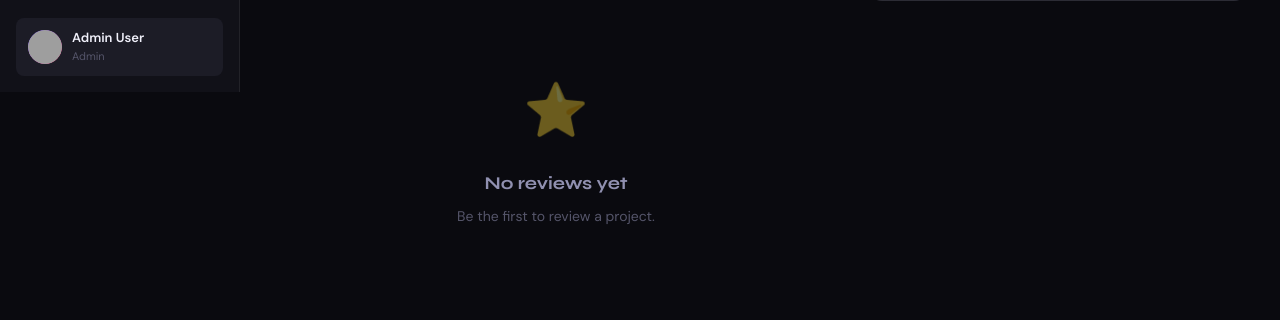
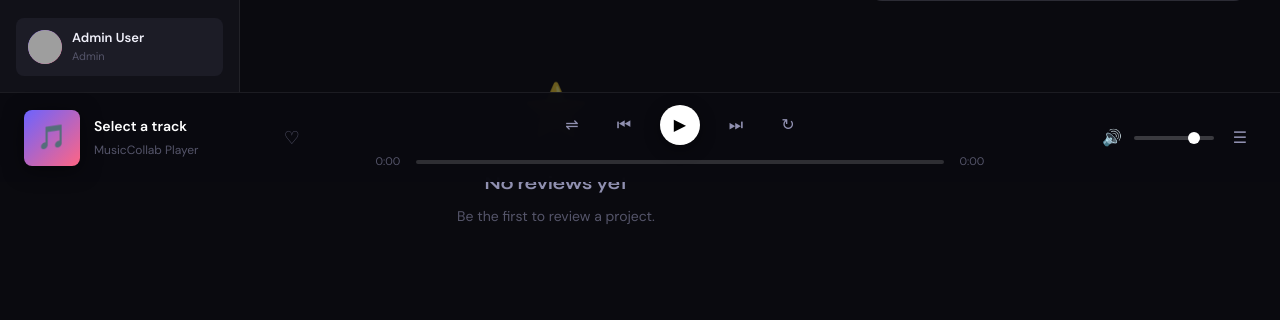
Before and after one commit to narayananvenkatesh05-jr/music-collab-system, a Flask app: page /reviews in a window 1280 px wide. Shown: the part 708-1028 px from the top of the page. Run offline with Flask 3, Linux system fonts and the light colour scheme; a user stored in the database is signed in; data comes from the database, SQL or seed files in the repository; data that the repository does not hold is empty; some libraries are stand-ins or nearby versions; grey boxes are pictures that could not be loaded.

Commit message:
Add Spotify style music player

```diff
--- /dev/null
+++ b/static/css/player.css
@@ -0,0 +1,274 @@
+/* ============================================================
+   MusicCollab — Spotify-Style Bottom Player
+   ============================================================ */
+
+.music-player {
+  position: fixed;
+  bottom: 0; left: 0; right: 0;
+  height: 90px;
+  background: rgba(10,10,16,0.97);
+  backdrop-filter: blur(30px);
+  border-top: 1px solid rgba(255,255,255,0.08);
+  display: flex;
+  align-items: center;
+  justify-content: space-between;
+  padding: 0 24px;
+  z-index: 500;
+  transform: translateY(100%);
+  transition: transform 0.4s cubic-bezier(0.4,0,0.2,1);
+  gap: 16px;
+}
+
+.music-player.visible {
+  transform: translateY(0);
+}
+
+body.player-active .page-body {
+  padding-bottom: 110px;
+}
+
+/* Left: track info */
+.player-left {
+  display: flex;
+  align-items: center;
+  gap: 14px;
+  width: 280px;
+  flex-shrink: 0;
+}
+
+.player-album-art {
+  width: 56px; height: 56px;
+  border-radius: 8px;
+  background: linear-gradient(135deg, var(--accent), var(--accent-2));
+  display: flex; align-items: center; justify-content: center;
+  font-size: 24px;
+  flex-shrink: 0;
+  overflow: hidden;
+  box-shadow: 0 4px 20px rgba(0,0,0,0.5);
+}
+
+.player-album-art.spinning {
+  animation: vinylSpin 4s linear infinite;
+}
+
+@keyframes vinylSpin {
+  from { transform: rotate(0deg); }
+  to   { transform: rotate(360deg); }
+}
+
+.player-album-art img {
+  width: 100%; height: 100%; object-fit: cover;
+}
+
+.player-track-info { flex: 1; min-width: 0; }
+
+.player-track-name {
+  font-size: 14px; font-weight: 600; color: #fff;
+  white-space: nowrap; overflow: hidden; text-overflow: ellipsis;
+  margin-bottom: 3px;
+}
+
+.player-track-artist {
+  font-size: 12px; color: var(--text-muted);
+  white-space: nowrap; overflow: hidden; text-overflow: ellipsis;
+}
+
+.player-like-btn {
+  background: none; border: none;
+  color: var(--text-muted);
+  cursor: pointer; font-size: 18px;
+  padding: 4px;
+  transition: all 0.2s;
+  flex-shrink: 0;
+}
+.player-like-btn:hover,
+.player-like-btn.liked { color: var(--accent-2); transform: scale(1.2); }
+
+/* Center: controls + progress */
+.player-center {
+  display: flex; flex-direction: column;
+  align-items: center; gap: 8px;
+  flex: 1; max-width: 620px;
+}
+
+.player-controls {
+  display: flex; align-items: center; gap: 20px;
+}
+
+.ctrl-btn {
+  background: none; border: none;
+  color: var(--text-secondary);
+  cursor: pointer; font-size: 16px;
+  padding: 6px; border-radius: 50%;
+  transition: all 0.15s;
+  display: flex; align-items: center; justify-content: center;
+  width: 32px; height: 32px;
+}
+.ctrl-btn:hover { color: #fff; background: rgba(255,255,255,0.1); }
+.ctrl-btn.active { color: var(--accent); }
+
+.ctrl-btn-play {
+  width: 40px; height: 40px;
+  background: #fff; border: none; border-radius: 50%;
+  color: #000; font-size: 16px;
+  cursor: pointer;
+  display: flex; align-items: center; justify-content: center;
+  transition: all 0.15s;
+  box-shadow: 0 4px 16px rgba(0,0,0,0.4);
+  flex-shrink: 0;
+}
+.ctrl-btn-play:hover { transform: scale(1.08); background: #ddd; }
+
+/* Progress bar */
+.player-progress {
+  display: flex; align-items: center; gap: 10px; width: 100%;
+}
+
+.progress-time {
+  font-size: 11px; color: var(--text-muted);
+  width: 36px; text-align: center;
+  flex-shrink: 0; font-variant-numeric: tabular-nums;
+}
+
+.progress-track {
+  flex: 1; height: 4px;
+  background: rgba(255,255,255,0.15);
+  border-radius: 99px; cursor: pointer; position: relative;
+  transition: height 0.1s;
+}
+.progress-track:hover { height: 6px; }
+
+.progress-fill {
+  height: 100%; background: #fff;
+  border-radius: 99px; position: relative;
+  transition: background 0.2s; pointer-events: none;
+}
+.progress-track:hover .progress-fill { background: var(--accent); }
+
+.progress-thumb {
+  position: absolute; right: -6px; top: 50%;
+  transform: translateY(-50%);
+  width: 12px; height: 12px;
+  background: #fff; border-radius: 50%;
+  opacity: 0; transition: opacity 0.15s; pointer-events: none;
+}
+.progress-track:hover .progress-thumb { opacity: 1; }
+
+/* Right: volume */
+.player-right {
+  display: flex; align-items: center; gap: 10px;
+  width: 200px; justify-content: flex-end; flex-shrink: 0;
+}
+
+.volume-container { display: flex; align-items: center; gap: 8px; }
+
+.volume-icon {
+  background: none; border: none;
+  color: var(--text-muted); cursor: pointer;
+  font-size: 16px; padding: 4px; transition: color 0.15s;
+}
+.volume-icon:hover { color: #fff; }
+
+.volume-slider {
+  -webkit-appearance: none; appearance: none;
+  width: 80px; height: 4px;
+  background: rgba(255,255,255,0.2);
+  border-radius: 99px; outline: none; cursor: pointer;
+}
+.volume-slider::-webkit-slider-thumb {
+  -webkit-appearance: none;
+  width: 12px; height: 12px;
+  background: #fff; border-radius: 50%; cursor: pointer;
+}
+
+/* Now playing highlight */
+.track-item.now-playing {
+  background: rgba(108,99,255,0.1);
+  border-color: rgba(108,99,255,0.3) !important;
+}
+.track-item.now-playing .track-name { color: var(--accent); }
+
+/* Queue panel */
+.queue-panel {
+  position: fixed; bottom: 90px; right: 0;
+  width: 320px; max-height: 400px;
+  background: rgba(12,12,20,0.98);
+  backdrop-filter: blur(20px);
+  border: 1px solid rgba(255,255,255,0.08);
+  border-bottom: none; border-radius: 12px 0 0 0;
+  overflow-y: auto; z-index: 499;
+  transform: translateX(100%);
+  transition: transform 0.3s ease;
+}
+.queue-panel.open { transform: translateX(0); }
+
+.queue-panel-header {
+  padding: 16px 20px;
+  border-bottom: 1px solid rgba(255,255,255,0.06);
+  font-weight: 700; font-size: 14px;
+  display: flex; align-items: center; justify-content: space-between;
+  position: sticky; top: 0;
+  background: rgba(12,12,20,0.98);
+}
+
+.queue-item {
+  display: flex; align-items: center; gap: 12px;
+  padding: 10px 20px; cursor: pointer;
+  transition: background 0.15s; font-size: 13px;
+}
+.queue-item:hover { background: rgba(255,255,255,0.05); }
+.queue-item.active { background: rgba(108,99,255,0.1); color: var(--accent); }
+
+.queue-thumb {
+  width: 36px; height: 36px; border-radius: 6px;
+  background: linear-gradient(135deg,var(--accent),var(--accent-2));
+  display: flex; align-items: center; justify-content: center;
+  font-size: 16px; flex-shrink: 0; overflow: hidden;
+}
+.queue-thumb img { width: 100%; height: 100%; object-fit: cover; }
+
+/* Free tracks section */
+.free-tracks-section {
+  background: var(--bg-card);
+  border: 1px solid var(--border);
+  border-radius: var(--radius);
+  padding: 24px; margin-bottom: 28px;
+}
+
+.free-track-item {
+  display: flex; align-items: center; gap: 14px;
+  padding: 10px 14px; border-radius: var(--radius-sm);
+  cursor: pointer; transition: background 0.15s;
+  border: 1px solid transparent;
+}
+.free-track-item:hover {
+  background: var(--bg-hover);
+  border-color: var(--border);
+}
+.free-track-item.now-playing {
+  background: rgba(108,99,255,0.1);
+  border-color: rgba(108,99,255,0.3);
+}
+.free-track-item.now-playing .free-track-name { color: var(--accent); }
+
+/* Equalizer animation */
+.eq-anim {
+  display: flex; align-items: flex-end; gap: 2px; height: 16px;
+}
+.eq-anim-bar {
+  width: 3px; background: var(--accent); border-radius: 2px;
+  animation: eqBounce 0.8s ease-in-out infinite alternate;
+}
+.eq-anim-bar:nth-child(2) { animation-delay: 0.2s; }
+.eq-anim-bar:nth-child(3) { animation-delay: 0.4s; }
+
+@keyframes eqBounce {
+  from { height: 4px; }
+  to   { height: 14px; }
+}
+
+@media (max-width: 768px) {
+  .music-player { padding: 0 12px; height: 75px; }
+  .player-right { display: none; }
+  .player-left  { width: auto; }
+}
--- /dev/null
+++ b/static/js/player.js
@@ -0,0 +1,343 @@
+/* ============================================================
+   MusicCollab — Spotify-Style Music Player
+   ============================================================ */
+'use strict';
+
+const FREE_TRACKS = [
+  { id:'f1', name:'Midnight City Vibes',  artist:'Free Library', type:'Electronic',
+    url:'https://www.soundhelix.com/examples/mp3/SoundHelix-Song-1.mp3',
+    img:'https://images.unsplash.com/photo-1571330735066-03aaa9429d89?w=56&q=70' },
+  { id:'f2', name:'Soul Groove',          artist:'Free Library', type:'R&B',
+    url:'https://www.soundhelix.com/examples/mp3/SoundHelix-Song-2.mp3',
+    img:'https://images.unsplash.com/photo-1493225457124-a3eb161ffa5f?w=56&q=70' },
+  { id:'f3', name:'Lo-fi Study Session',  artist:'Free Library', type:'Lo-fi',
+    url:'https://www.soundhelix.com/examples/mp3/SoundHelix-Song-3.mp3',
+    img:'https://images.unsplash.com/photo-1470225620780-dba8ba36b745?w=56&q=70' },
+  { id:'f4', name:'Electric Dreams',      artist:'Free Library', type:'Electronic',
+    url:'https://www.soundhelix.com/examples/mp3/SoundHelix-Song-4.mp3',
+    img:'https://images.unsplash.com/photo-1598488035139-bdbb2231ce04?w=56&q=70' },
+  { id:'f5', name:'Urban Rhythm',         artist:'Free Library', type:'Hip-Hop',
+    url:'https://www.soundhelix.com/examples/mp3/SoundHelix-Song-5.mp3',
+    img:'https://images.unsplash.com/photo-1547745329-d4b96e0d5ca0?w=56&q=70' },
+  { id:'f6', name:'Chill Afternoon',      artist:'Free Library', type:'Lo-fi',
+    url:'https://www.soundhelix.com/examples/mp3/SoundHelix-Song-6.mp3',
+    img:'https://images.unsplash.com/photo-1511671782779-c97d3d27a1d4?w=56&q=70' },
+  { id:'f7', name:'Jazz Nights',          artist:'Free Library', type:'Jazz',
+    url:'https://www.soundhelix.com/examples/mp3/SoundHelix-Song-7.mp3',
+    img:'https://images.unsplash.com/photo-1415201364774-f6f0bb35f28f?w=56&q=70' },
+  { id:'f8', name:'Pop Sunshine',         artist:'Free Library', type:'Pop',
+    url:'https://www.soundhelix.com/examples/mp3/SoundHelix-Song-8.mp3',
+    img:'https://images.unsplash.com/photo-1514320291840-2e0a9bf2a9ae?w=56&q=70' }
+];
+
+const Player = {
+  audio:       new Audio(),
+  queue:       [],
+  currentIdx:  -1,
+  isPlaying:   false,
+  isShuffle:   false,
+  isRepeat:    false,
+  volume:      0.8,
+  liked:       new Set(JSON.parse(localStorage.getItem('mc_liked')||'[]')),
+
+  get current() { return this.queue[this.currentIdx] || null; },
+
+  init() {
+    this.buildHTML();
+    this.bindAudio();
+    this.bindButtons();
+    this.setVolume(this.volume);
+    this.scanPageTracks();
+    this.renderFreeTracks();
+  },
+
+  buildHTML() {
+    document.body.insertAdjacentHTML('beforeend', `
+      <div class="music-player" id="music-player">
+        <div class="player-left">
+          <div class="player-album-art" id="pl-art">🎵</div>
+          <div class="player-track-info">
+            <div class="player-track-name"   id="pl-name">Select a track</div>
+            <div class="player-track-artist" id="pl-artist">MusicCollab Player</div>
+          </div>
+          <button class="player-like-btn" id="pl-like">♡</button>
+        </div>
+        <div class="player-center">
+          <div class="player-controls">
+            <button class="ctrl-btn" id="pl-shuffle" title="Shuffle">⇌</button>
+            <button class="ctrl-btn" id="pl-prev"    title="Previous">⏮</button>
+            <button class="ctrl-btn-play" id="pl-play">▶</button>
+            <button class="ctrl-btn" id="pl-next"    title="Next">⏭</button>
+            <button class="ctrl-btn" id="pl-repeat"  title="Repeat">↻</button>
+          </div>
+          <div class="player-progress">
+            <span class="progress-time" id="pl-elapsed">0:00</span>
+            <div class="progress-track" id="pl-track">
+              <div class="progress-fill" id="pl-fill" style="width:0%">
+                <div class="progress-thumb"></div>
+              </div>
+            </div>
+            <span class="progress-time" id="pl-duration">0:00</span>
+          </div>
+        </div>
+        <div class="player-right">
+          <div class="volume-container">
+            <button class="volume-icon" id="pl-vol-icon">🔊</button>
+            <input type="range" class="volume-slider" id="pl-vol" min="0" max="100" value="80"/>
+          </div>
+          <button class="ctrl-btn" id="pl-queue-btn" title="Queue">☰</button>
+        </div>
+      </div>
+      <div class="queue-panel" id="queue-panel">
+        <div class="queue-panel-header">
+          <span>Up Next</span>
+          <button onclick="Player.toggleQueue()" style="background:none;border:none;color:var(--text-muted);cursor:pointer;font-size:18px">✕</button>
+        </div>
+        <div id="queue-list"></div>
+      </div>`);
+  },
+
+  bindAudio() {
+    const a = this.audio;
+    a.addEventListener('timeupdate', () => {
+      if (!a.duration) return;
+      const pct = (a.currentTime / a.duration) * 100;
+      document.getElementById('pl-fill').style.width = pct + '%';
+      document.getElementById('pl-elapsed').textContent = this.fmt(a.currentTime);
+    });
+    a.addEventListener('loadedmetadata', () => {
+      document.getElementById('pl-duration').textContent = this.fmt(a.duration);
+    });
+    a.addEventListener('ended', () => this.onEnded());
+    a.addEventListener('play',  () => this.setPlayIcon(true));
+    a.addEventListener('pause', () => this.setPlayIcon(false));
+    a.volume = this.volume;
+  },
+
+  bindButtons() {
+    document.getElementById('pl-play').addEventListener('click', () => this.togglePlay());
+    document.getElementById('pl-prev').addEventListener('click', () => this.prev());
+    document.getElementById('pl-next').addEventListener('click', () => this.next());
+
+    document.getElementById('pl-shuffle').addEventListener('click', () => {
+      this.isShuffle = !this.isShuffle;
+      document.getElementById('pl-shuffle').classList.toggle('active', this.isShuffle);
+    });
+
+    document.getElementById('pl-repeat').addEventListener('click', () => {
+      this.isRepeat = !this.isRepeat;
+      document.getElementById('pl-repeat').classList.toggle('active', this.isRepeat);
+    });
+
+    document.getElementById('pl-track').addEventListener('click', e => {
+      const r = document.getElementById('pl-track').getBoundingClientRect();
+      const pct = (e.clientX - r.left) / r.width;
+      if (this.audio.duration) this.audio.currentTime = pct * this.audio.duration;
+    });
+
+    document.getElementById('pl-vol').addEventListener('input', e => {
+      this.setVolume(e.target.value / 100);
+    });
+
+    document.getElementById('pl-vol-icon').addEventListener('click', () => {
+      if (this.audio.volume > 0) {
+        this._v = this.audio.volume;
+        this.setVolume(0);
+        document.getElementById('pl-vol').value = 0;
+        document.getElementById('pl-vol-icon').textContent = '🔇';
+      } else {
+        this.setVolume(this._v || 0.8);
+        document.getElementById('pl-vol').value = (this._v || 0.8) * 100;
+        document.getElementById('pl-vol-icon').textContent = '🔊';
+      }
+    });
+
+    document.getElementById('pl-like').addEventListener('click', () => {
+      if (!this.current) return;
+      const id = this.current.id;
+      if (this.liked.has(id)) {
+        this.liked.delete(id);
+        document.getElementById('pl-like').textContent = '♡';
+        document.getElementById('pl-like').classList.remove('liked');
+      } else {
+        this.liked.add(id);
+        document.getElementById('pl-like').textContent = '♥';
+        document.getElementById('pl-like').classList.add('liked');
+      }
+      localStorage.setItem('mc_liked', JSON.stringify([...this.liked]));
+    });
+
+    document.getElementById('pl-queue-btn').addEventListener('click', () => this.toggleQueue());
+
+    // Keyboard shortcuts
+    document.addEventListener('keydown', e => {
+      if (['INPUT','TEXTAREA','SELECT'].includes(e.target.tagName)) return;
+      if (e.code === 'Space')      { e.preventDefault(); this.togglePlay(); }
+      if (e.code === 'ArrowRight') { e.preventDefault(); this.audio.currentTime = Math.min(this.audio.currentTime+10, this.audio.duration||0); }
+      if (e.code === 'ArrowLeft')  { e.preventDefault(); this.audio.currentTime = Math.max(this.audio.currentTime-10, 0); }
+    });
+  },
+
+  scanPageTracks() {
+    document.querySelectorAll('.track-item[data-url]').forEach(row => {
+      row.style.cursor = 'pointer';
+      row.addEventListener('click', () => {
+        const url    = row.dataset.url;
+        const name   = row.querySelector('.track-name')?.textContent?.trim() || 'Track';
+        const artist = row.querySelector('.track-meta')?.textContent?.trim() || '';
+        if (!url || url === 'None') return;
+        this.playTrack({ id: url, name, artist, type: 'UPLOAD', url, img: '' });
+      });
+    });
+  },
+
+  renderFreeTracks() {
+    const el = document.getElementById('free-tracks-list');
+    if (!el) return;
+    FREE_TRACKS.forEach((t, i) => {
+      const div = document.createElement('div');
+      div.className = 'free-track-item';
+      div.innerHTML = `
+        <div style="width:28px;text-align:center;font-size:13px;color:var(--text-muted)">${i+1}</div>
+        <div class="queue-thumb"><img src="${t.img}" onerror="this.parentElement.innerHTML='🎵'"/></div>
+        <div style="flex:1;min-width:0">
+          <div class="free-track-name" style="font-size:14px;font-weight:500;white-space:nowrap;overflow:hidden;text-overflow:ellipsis">${t.name}</div>
+          <div class="free-track-meta" style="font-size:12px;color:var(--text-muted)">${t.artist} · ${t.type}</div>
+        </div>
+        <span style="font-size:11px;color:var(--accent);font-weight:600">FREE</span>`;
+      div.addEventListener('click', () => {
+        this.queue = [...FREE_TRACKS];
+        this.currentIdx = i;
+        this.loadPlay();
+        this.renderQueue();
+      });
+      el.appendChild(div);
+    });
+  },
+
+  playTrack(track) {
+    const idx = this.queue.findIndex(t => t.id === track.id);
+    if (idx >= 0) {
+      this.currentIdx = idx;
+    } else {
+      this.queue.splice(this.currentIdx + 1, 0, track);
+      this.currentIdx++;
+    }
+    this.loadPlay();
+    this.renderQueue();
+  },
+
+  loadPlay() {
+    const t = this.current;
+    if (!t) return;
+    this.audio.src = t.url;
+    this.audio.load();
+    this.audio.play().catch(() => {});
+
+    document.getElementById('pl-name').textContent   = t.name;
+    document.getElementById('pl-artist').textContent = t.artist || t.type;
+
+    const art = document.getElementById('pl-art');
+    art.innerHTML = t.img
+      ? `<img src="${t.img}" onerror="this.parentElement.innerHTML='🎵'"/>`
+      : ({'VOCALS':'🎤','BEAT':'🥁','INSTRUMENTAL':'🎸','MIXED':'🎛️'}[t.type] || '🎵');
+
+    const liked = this.liked.has(t.id);
+    document.getElementById('pl-like').textContent = liked ? '♥' : '♡';
+    document.getElementById('pl-like').classList.toggle('liked', liked);
+
+    document.querySelectorAll('.track-item, .free-track-item').forEach(row => {
+      row.classList.toggle('now-playing', row.dataset.url === t.url);
+    });
+
+    document.getElementById('music-player').classList.add('visible');
+    document.body.classList.add('player-active');
+    this.renderQueue();
+  },
+
+  togglePlay() {
+    if (!this.current) {
+      if (FREE_TRACKS.length) {
+        this.queue = [...FREE_TRACKS];
+        this.currentIdx = 0;
+        this.loadPlay();
+      }
+      return;
+    }
+    this.audio.paused ? this.audio.play() : this.audio.pause();
+  },
+
+  setPlayIcon(playing) {
+    document.getElementById('pl-play').textContent = playing ? '⏸' : '▶';
+    const art = document.getElementById('pl-art');
+    if (playing) art.classList.add('spinning');
+    else         art.classList.remove('spinning');
+  },
+
+  next() {
+    if (!this.queue.length) return;
+    if (this.isShuffle) {
+      this.currentIdx = Math.floor(Math.random() * this.queue.length);
+    } else {
+      this.currentIdx = (this.currentIdx + 1) % this.queue.length;
+    }
+    this.loadPlay();
+  },
+
+  prev() {
+    if (this.audio.currentTime > 3) {
+      this.audio.currentTime = 0;
+      return;
+    }
+    this.currentIdx = (this.currentIdx - 1 + this.queue.length) % this.queue.length;
+    this.loadPlay();
+  },
+
+  onEnded() {
+    if (this.isRepeat) {
+      this.audio.currentTime = 0;
+      this.audio.play();
+    } else {
+      this.next();
+    }
+  },
+
+  setVolume(v) {
+    this.volume = v;
+    this.audio.volume = v;
+    const icon = document.getElementById('pl-vol-icon');
+    if (icon) icon.textContent = v === 0 ? '🔇' : v < 0.5 ? '🔉' : '🔊';
+  },
+
+  toggleQueue() {
+    document.getElementById('queue-panel').classList.toggle('open');
+  },
+
+  renderQueue() {
+    const el = document.getElementById('queue-list');
+    if (!el) return;
+    el.innerHTML = '';
+    this.queue.forEach((t, i) => {
+      const div = document.createElement('div');
+      div.className = 'queue-item' + (i === this.currentIdx ? ' active' : '');
+      div.innerHTML = `
+        <div class="queue-thumb">${t.img ? `<img src="${t.img}" onerror="this.parentElement.innerHTML='🎵'"/>` : '🎵'}</div>
+        <div style="flex:1;min-width:0">
+          <div style="font-weight:500;white-space:nowrap;overflow:hidden;text-overflow:ellipsis">${t.name}</div>
+          <div style="font-size:11px;color:var(--text-muted)">${t.artist||t.type}</div>
+        </div>
+        ${i === this.currentIdx ? '<div class="eq-anim"><div class="eq-anim-bar"></div><div class="eq-anim-bar"></div><div class="eq-anim-bar"></div></div>' : ''}`;
+      div.addEventListener('click', () => { this.currentIdx = i; this.loadPlay(); });
+      el.appendChild(div);
+    });
+  },
+
+  fmt(s) {
+    if (!s || isNaN(s)) return '0:00';
+    const m = Math.floor(s/60);
+    const sec = Math.floor(s%60).toString().padStart(2,'0');
+    return `${m}:${sec}`;
+  }
+};
+
+document.addEventListener('DOMContentLoaded', () => Player.init());
--- a/templates/base.html
+++ b/templates/base.html
@@ -129,7 +129,8 @@
     </div>
   </main>
 </div>
-
+<link rel="stylesheet" href="{{ url_for('static', filename='css/player.css') }}"/>
+<script src="{{ url_for('static', filename='js/player.js') }}" defer></script>
 <script src="{{ url_for('static', filename='js/script.js') }}"></script>
 {% block scripts %}{% endblock %}
 </body>
```
Also changed, not shown: templates/dashboard.html (+11 -1 lines).
